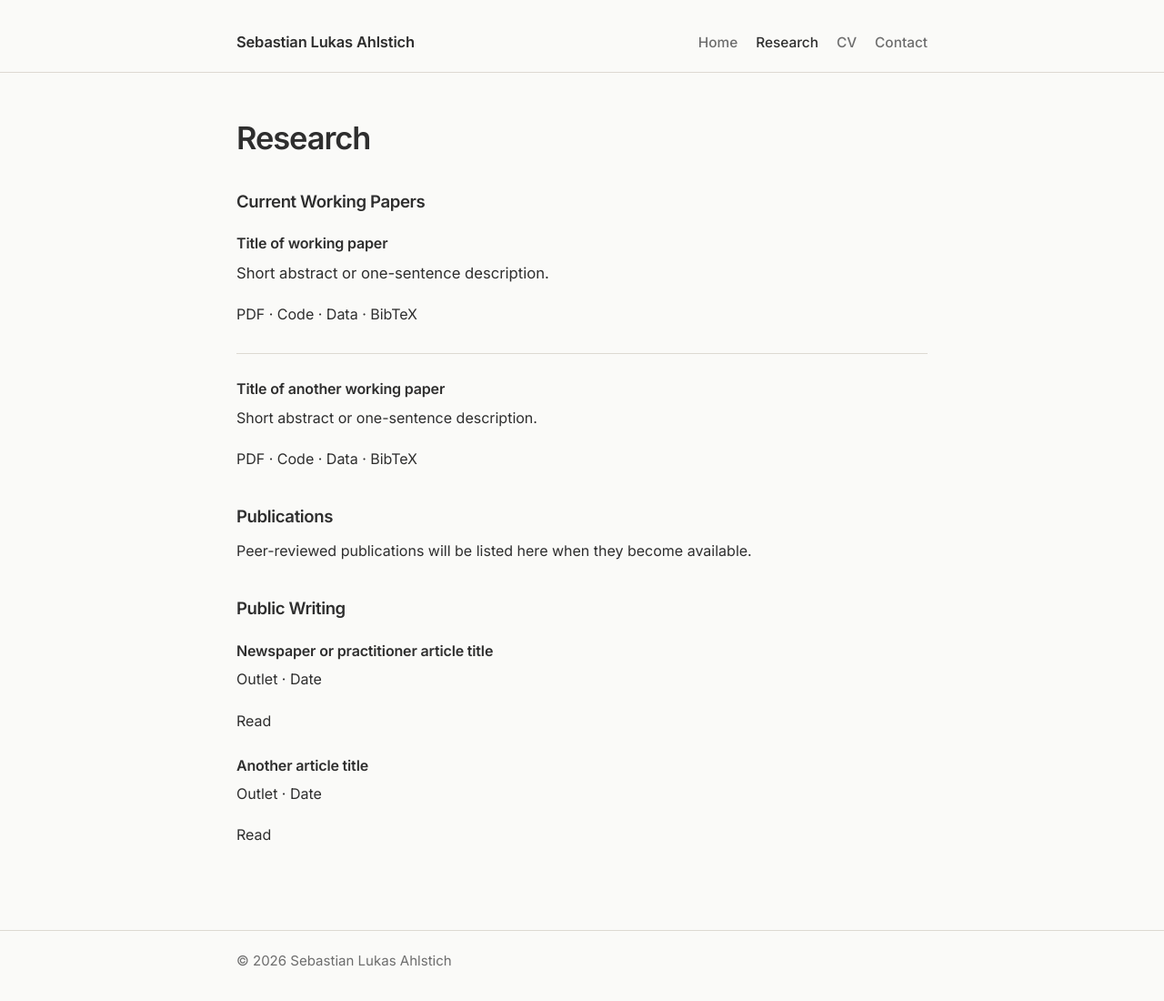
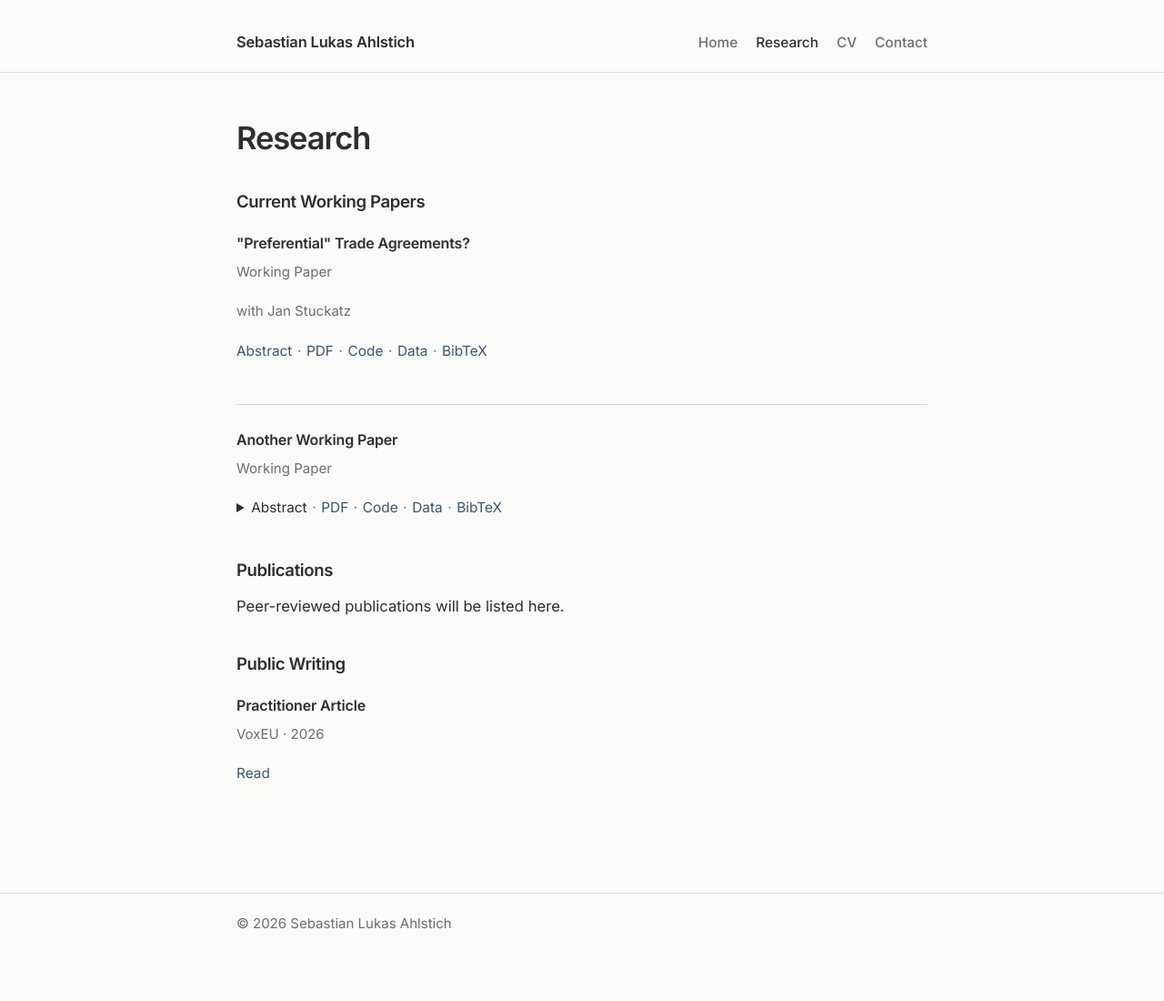
Before and after one commit to AhlSebastian/AhlSebastian.github.io, a Jekyll site: the page built from pages/research.md, in a window 1280 px wide. Shown: the whole page at 91% size. Built offline with Jekyll 4.4.1, drawn with Linux system fonts in a browser that asks for light colours; after the commit the page ends 1059 px from its top, so only the background shows below that.

Commit message:
Expandable Abstract on Research Page

```diff
--- a/assets/css/main.css
+++ b/assets/css/main.css
@@ -179,6 +179,77 @@
     font-weight: 600;
 }
 
+.entry {
+    margin-bottom: 2.8rem;
+}
+
+.entry-title {
+    margin: 0;
+    font-size: 1.08rem;
+    font-weight: 600;
+    letter-spacing: -0.01em;
+}
+
+.entry-meta {
+    margin: 0.35rem 0 0;
+    color: var(--muted);
+    font-size: 0.94rem;
+}
+
+.entry-coauthors {
+    margin: -0.05rem 0 0.65rem;
+    color: var(--muted);
+    font-size: 0.94rem;
+}
+
+.entry-links {
+    display: flex;
+    flex-wrap: wrap;
+    align-items: baseline;
+    gap: 0.35rem;
+    margin-top: 0.1rem;
+    font-size: 0.96rem;
+}
+
+details.abstract-toggle {
+    display: inline-block;
+}
+
+details.abstract-toggle summary {
+    display: inline;
+    cursor: pointer;
+    list-style: none;
+    color: var(--navy);
+    font-size: 0.96rem;
+    font-weight: 400;
+    line-height: inherit;
+}
+
+details.abstract-toggle summary::-webkit-details-marker {
+    display: none;
+}
+
+.divider {
+    color: var(--muted);
+}
+
+.abstract {
+    display: none;
+    flex-basis: 100%;
+    margin-top: 0.85rem;
+    max-width: 68ch;
+}
+
+details.abstract-toggle[open]~.abstract {
+    display: block;
+}
+
+
+.abstract p {
+    max-width: 68ch;
+    margin: 0 0 0.9rem;
+}
+
 .site-footer {
     border-top: 1px solid var(--border);
     padding: 1.25rem 0 2rem;
--- a/pages/research.md
+++ b/pages/research.md
@@ -6,30 +6,105 @@
 
 ## Current Working Papers
 
-### Title of working paper
-Short abstract or one-sentence description.
+<article class="entry">
+  <h3 class="entry-title">"Preferential" Trade Agreements?</h3>
+  <p class="entry-meta">Working Paper</p>
+  <p class="entry-coauthors">with Jan Stuckatz</p>
 
-PDF · Code · Data · BibTeX
+  <div class="entry-links">
+    <details class="abstract-toggle">
+      <summary>Abstract</summary>
+    </details>
 
----
+    <span class="divider">·</span>
+    <a href="#">PDF</a>
 
-### Title of another working paper
-Short abstract or one-sentence description.
+    <span class="divider">·</span>
+    <a href="#">Code</a>
 
-PDF · Code · Data · BibTeX
+    <span class="divider">·</span>
+    <a href="#">Data</a>
+
+    <span class="divider">·</span>
+    <a href="#">BibTeX</a>
+
+    <div class="abstract">
+      <p>
+        This paper studies how preferential trade agreements and border procedures shape firm-level trade outcomes. Using micro-level trade data and applied econometric methods, it examines how administrative frictions at the border affect export participation, trade intensity, and adjustment across firms.
+      </p>
+    </div>
+  </div>
+</article>
+
+<hr>
+
+<article class="entry">
+
+<h3 class="entry-title">
+Another Working Paper
+</h3>
+
+<p class="entry-meta">
+Working Paper
+</p>
+
+<div class="entry-links">
+
+<details class="inline-abstract">
+<summary>Abstract</summary>
+
+<div class="abstract">
+
+<p class="abstract-heading"><em>Abstract</em></p>
+
+<p>
+Placeholder abstract.
+</p>
+
+</div>
+
+</details>
+
+<span class="divider">·</span>
+
+<a href="#">PDF</a>
+
+<span class="divider">·</span>
+
+<a href="#">Code</a>
+
+<span class="divider">·</span>
+
+<a href="#">Data</a>
+
+<span class="divider">·</span>
+
+<a href="#">BibTeX</a>
+
+</div>
+
+</article>
 
 ## Publications
 
-Peer-reviewed publications will be listed here when they become available.
+Peer-reviewed publications will be listed here.
 
 ## Public Writing
 
-### Newspaper or practitioner article title
-Outlet · Date
+<article class="entry">
 
-Read
+<h3 class="entry-title">
+Practitioner Article
+</h3>
 
-### Another article title
-Outlet · Date
+<p class="entry-meta">
+VoxEU · 2026
+</p>
 
-Read
+<div class="entry-links">
+
+<a href="#">Read</a>
+
+</div>
+
+</article>
```
